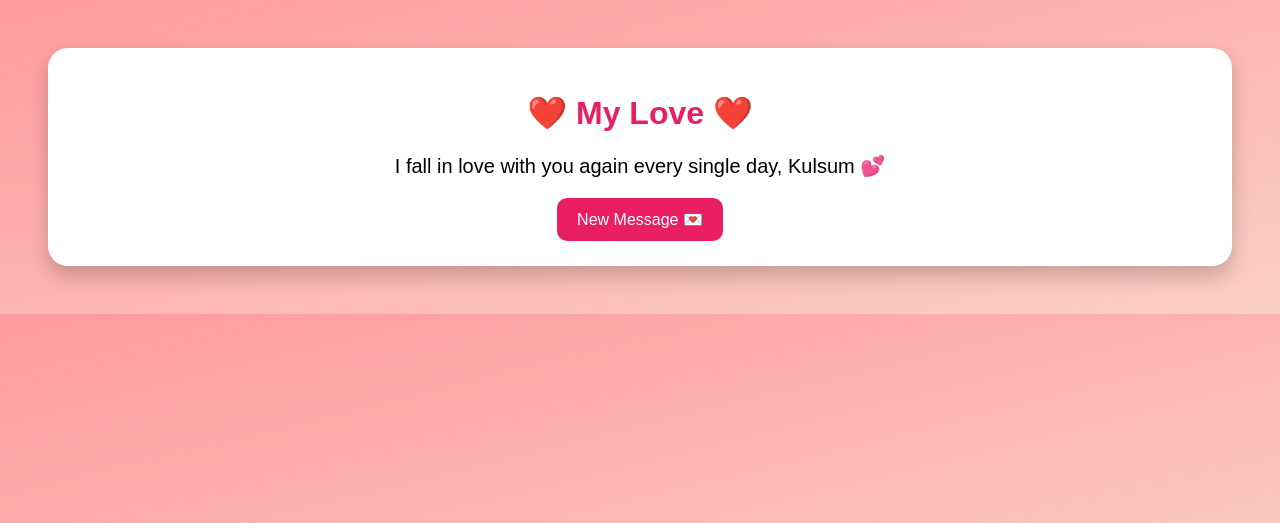
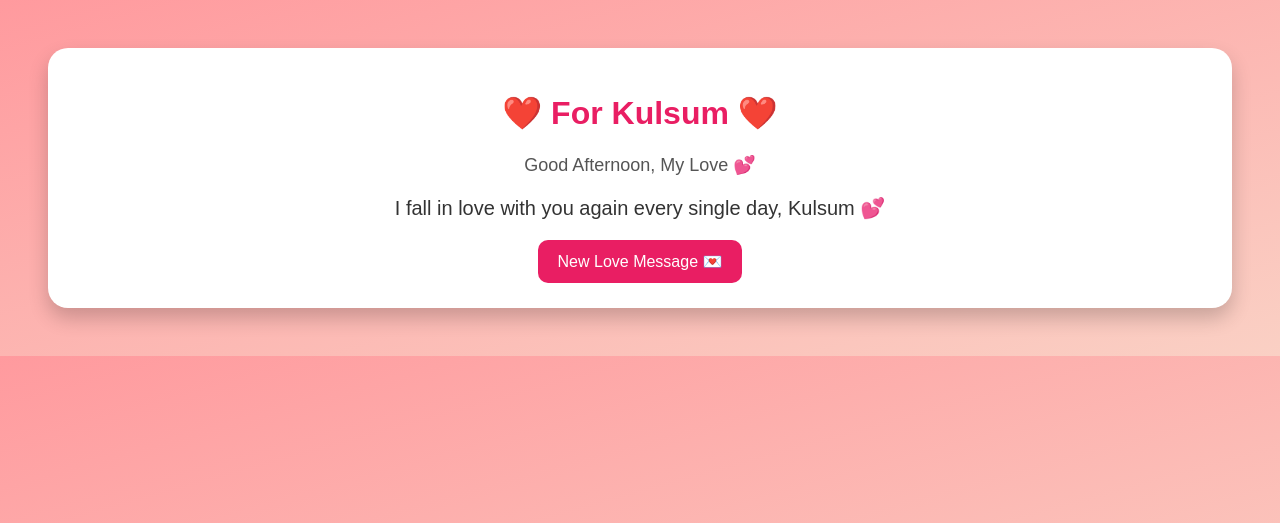
Before and after one commit to fahad3853/k, a Flask app: page / in a window 1280 px wide. Shown: the top 523 px of the page. Run offline with Flask 3, Linux system fonts and the light colour scheme.

Commit message:
Enhance index.html with animations and greeting

```diff
--- a/templates/index.html
+++ b/templates/index.html
@@ -17,15 +17,22 @@
             padding: 25px;
             border-radius: 20px;
             box-shadow: 0 10px 20px rgba(0,0,0,0.2);
+            animation: fadeIn 1.2s ease-in-out;
         }
 
         h1 {
             color: #e91e63;
         }
 
+        .greeting {
+            font-size: 18px;
+            color: #555;
+        }
+
         .message {
             font-size: 20px;
             margin: 20px 0;
+            color: #333;
         }
 
         button {
@@ -37,14 +44,20 @@
             border-radius: 10px;
             cursor: pointer;
         }
+
+        @keyframes fadeIn {
+            from { opacity: 0; transform: translateY(15px); }
+            to { opacity: 1; transform: translateY(0); }
+        }
     </style>
 </head>
 
 <body>
     <div class="card">
-        <h1>❤️ My Love ❤️</h1>
+        <h1>❤️ For {{ name }} ❤️</h1>
+        <p class="greeting">{{ greeting }}</p>
         <p class="message">{{ message }}</p>
-        <button onclick="location.reload()">New Message 💌</button>
+        <button onclick="location.reload()">New Love Message 💌</button>
     </div>
 </body>
 </html>
```
